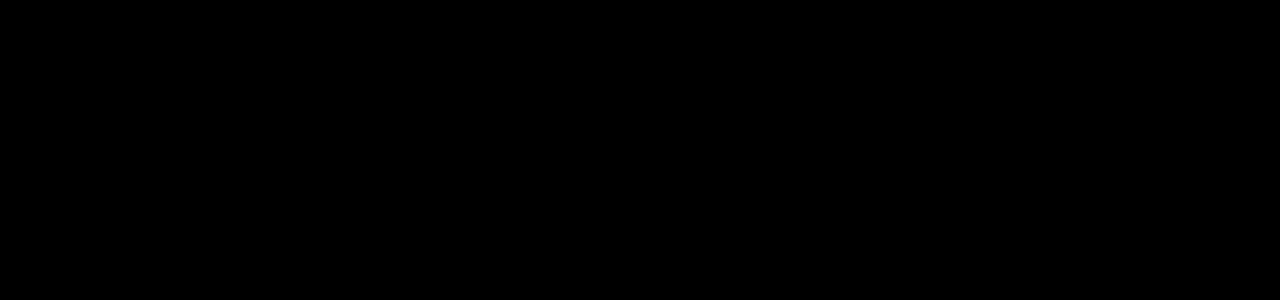
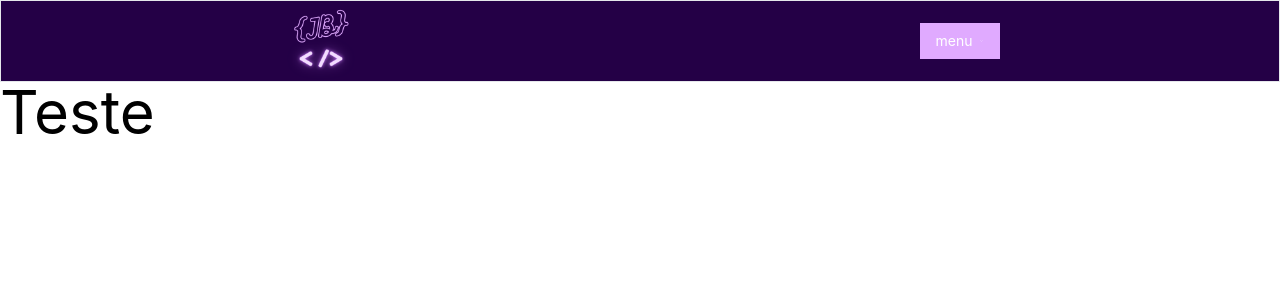
Before and after one commit to jonas-nb/my-page, a React (Vite) app: page / in a window 1280 px wide. Shown: the top 300 px of the page. Built offline with nearby package versions, Linux system fonts and the light colour scheme.

Commit message:
Adção da logo e do dropdow

```diff
--- a/index.html
+++ b/index.html
@@ -9,7 +9,6 @@
     />
     <meta name="viewport" content="width=device-width, initial-scale=1.0" />
     <title>JB</title>
-    git a
   </head>
   <body>
     <div id="root"></div>
--- a/src/App.jsx
+++ b/src/App.jsx
@@ -1,7 +1,16 @@
 import React from "react";
-
+import Header from "./Components/Headers/Header";
+import { Route, Routes } from "react-router-dom";
+import Teste from "./Components/Headers/Teste";
 const App = () => {
-  return <div></div>;
+  return (
+    <div>
+      <Header />
+      <Routes>
+        <Route path="/" element={<Teste />} />
+      </Routes>
+    </div>
+  );
 };
 
 export default App;
--- /dev/null
+++ b/src/Components/Headers/Header.jsx
@@ -0,0 +1,11 @@
+import React from "react";
+import Menu from "./Menu";
+const Header = () => {
+  return (
+    <div className="border bg-[#240046]">
+      <Menu />
+    </div>
+  );
+};
+
+export default Header;
--- /dev/null
+++ b/src/Components/Headers/Menu.jsx
@@ -0,0 +1,28 @@
+import React from "react";
+import { Dropdown } from "flowbite-react";
+import { Link } from "react-router-dom";
+const Menu = () => {
+  return (
+    <div className="flex flex-row items-center justify-around">
+      <Link to="/">
+        <img
+          className="w-20"
+          src="src\Assets\img\mainLogo.png"
+          alt="logo da page"
+        />
+      </Link>
+
+      <Dropdown
+        class="w-20  bg-[#E0AAFF] hover:bg-[#C77DFF] hover:outline hover:outline-offset-1 hover:outline-1 transition-colors duration-300  text-white"
+        label="menu"
+      >
+        <Dropdown.Item>Dashboard</Dropdown.Item>
+        <Dropdown.Item>Settings</Dropdown.Item>
+        <Dropdown.Item>Earnings</Dropdown.Item>
+        <Dropdown.Item>Sign out</Dropdown.Item>
+      </Dropdown>
+    </div>
+  );
+};
+
+export default Menu;
--- /dev/null
+++ b/src/Components/Headers/Teste.jsx
@@ -0,0 +1,7 @@
+import React from "react";
+
+const Teste = () => {
+  return <div className="text-6xl">Teste</div>;
+};
+
+export default Teste;
--- a/src/index.css
+++ b/src/index.css
@@ -9,7 +9,6 @@
     sans-serif;
   -webkit-font-smoothing: antialiased;
   -moz-osx-font-smoothing: grayscale;
-  background-color: black;
 }
 
 code {
--- a/tailwind.config.js
+++ b/tailwind.config.js
@@ -1,7 +1,11 @@
 module.exports = {
-  content: ["./index.html", "./src/**/*.{vue,js,ts,jsx,tsx}"],
+  content: [
+    "./index.html",
+    "./src/**/*.{vue,js,ts,jsx,tsx}",
+    "node_modules/flowbite-react/**/*.{js,jsx,ts,tsx}",
+  ],
   theme: {
     extend: {},
   },
-  plugins: [],
+  plugins: [require("flowbite/plugin")],
 };
```
Also changed, not shown: package.json (+9 -2 lines), src/Assets/img/mainLogo.png (added), src/Components/Contexts/DarkmodeState.jsx (added), 1 other file (tests, documents, lock files or other folders).
